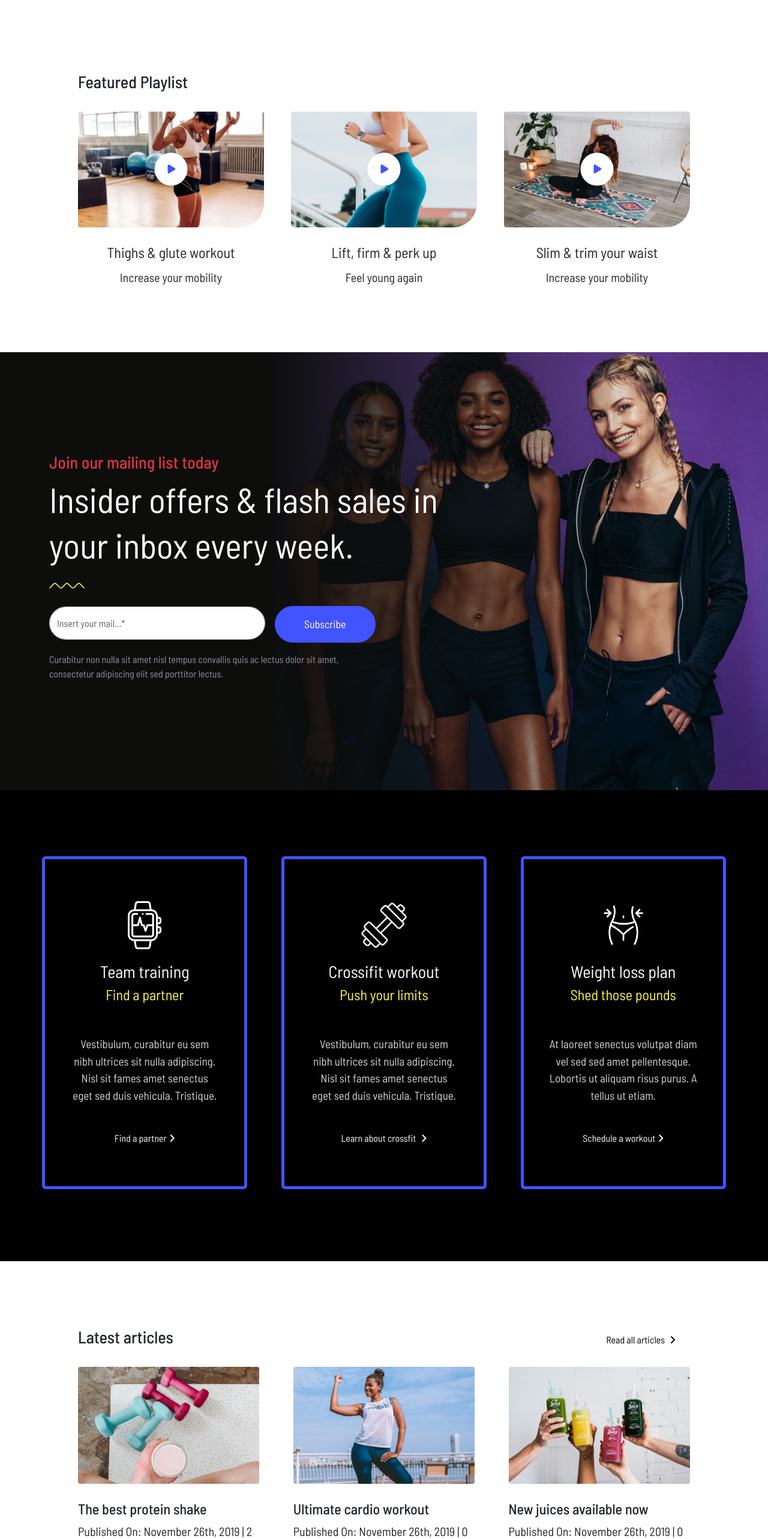
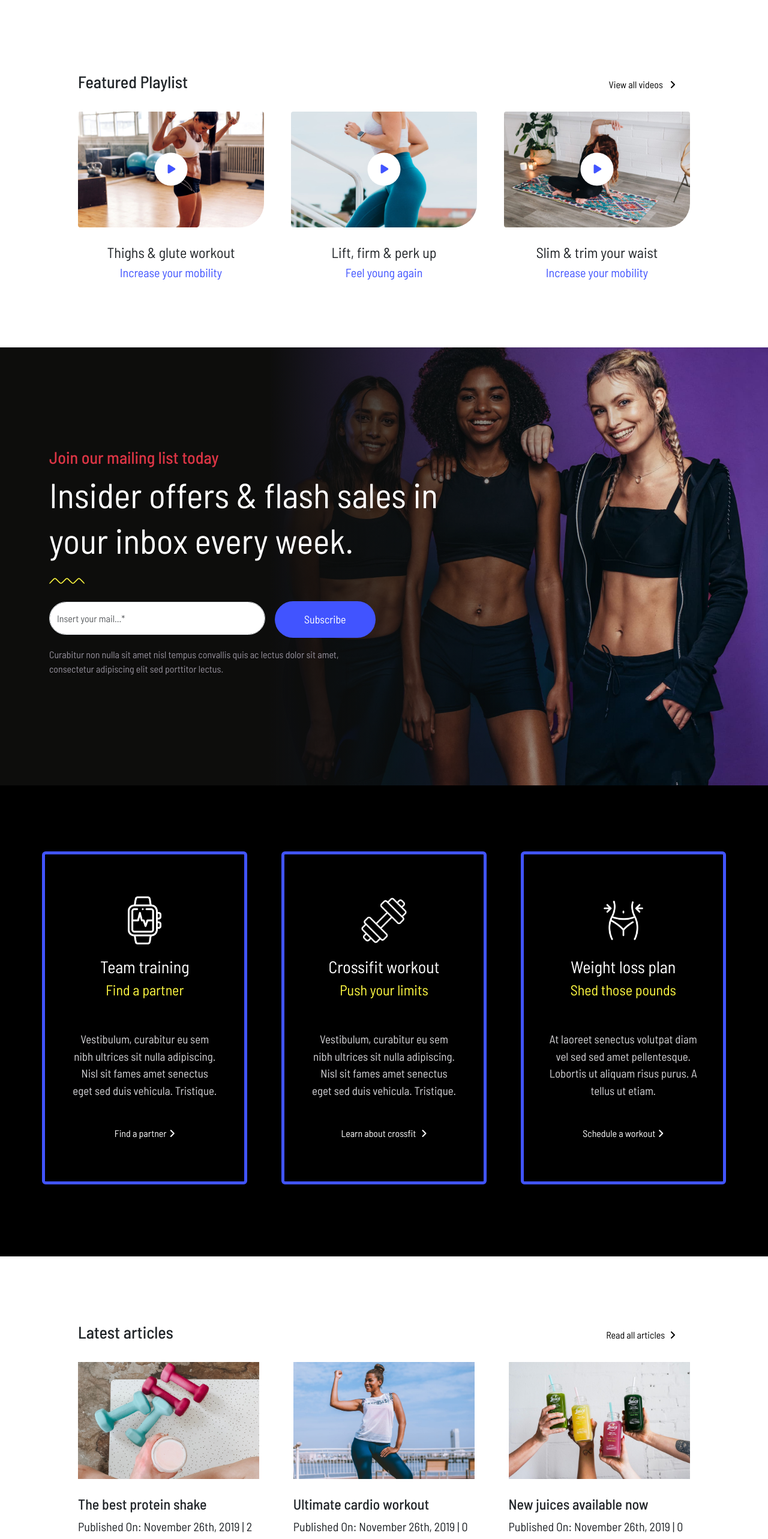
Before and after one commit to emanuele-pogliari/proj-html-vuejs, a Vue app: page / in a window 1280 px wide. Shown: the part 2760-5325 px from the top of the page at 60% size. Built offline with nearby package versions, Linux system fonts and the light colour scheme.

Commit message:
minor style changes

```diff
--- a/index.html
+++ b/index.html
@@ -10,7 +10,7 @@
   <link
     href="https://fonts.googleapis.com/css2?family=Barlow+Semi+Condensed:ital,wght@0,100;0,200;0,300;0,400;0,500;0,600;0,700;0,800;0,900;1,100;1,200;1,300;1,400;1,500;1,600;1,700;1,800;1,900&display=swap"
     rel="stylesheet">
-  <title>Vite + Vue</title>
+  <title>Avada Fitness</title>
 </head>
 
 <body>
--- a/src/components/AppArticles.vue
+++ b/src/components/AppArticles.vue
@@ -21,7 +21,9 @@ export default{
                 </div>
             </div>
             <div class="single-article position-relative">
-                <img class="img-fluid" src="/images/blog1-2x.jpg" alt="">
+                <div class="img-container">
+                    <img class="img-fluid" src="/images/blog1-2x.jpg" alt="">
+                </div>
                 <div class="text-box d-flex flex-column mt-4">
                     <p class="article-title mb-1 fs-4">Ultimate cardio workout</p>
                     <small class="sub-text fs-5">Published On: November 26th, 2019 | 0 Comments</small>
@@ -51,10 +53,12 @@ export default{
 
     .single-article{
         width: calc(100% / 3 - 25px * 3 / 2);
-        img{
-        border-radius: 4px;
+
+    .img-container {
+        position: relative;
         overflow: hidden;
-        }
+    }
+
 
         .article-title{
             font-weight: 500;
--- a/src/components/AppFeatures.vue
+++ b/src/components/AppFeatures.vue
@@ -38,7 +38,7 @@ export default{
             <div class="card-feat position-relative p-0">
                 <div class="overlay">
                 <img class="img-fluid img-card" src="/images/box3-2x.jpg" alt="">
-            </div>
+                </div>
                 <div class="my-text-wrap position-absolute bottom-0 left-0">
                     <div class="mb-1">
                     <img class="img-fluid mx-auto separator-w" src="/images/separator-white.png" alt="">
--- a/src/components/AppTraining.vue
+++ b/src/components/AppTraining.vue
@@ -11,7 +11,7 @@ export default{
             <div class="single-card rounded-2  text-center">
             <div class="card-wrapper">
                 <div class="mb-3 mx-auto my-icon">
-                    <img class="img-fluid w-100 h-100" src="/public/images/smartwatch.png" alt="">
+                    <img class="img-fluid w-100 h-100" src="/images/smartwatch.png" alt="">
                 </div>
                 <p class="mb-0 card-title">Team training</p>
                 <small class="sub-title">Find a partner</small>
@@ -21,7 +21,7 @@ export default{
         </div>
         <div class="single-card rounded-2 text-center">
             <div class="card-wrapper">
-            <div class="mb-3 mx-auto my-icon"><img class="img-fluid w-100 h-100" src="/public/images/gym.png" alt=""></div>
+            <div class="mb-3 mx-auto my-icon"><img class="img-fluid w-100 h-100" src="/images/gym.png" alt=""></div>
             <p class="mb-0 card-title">Crossifit workout</p>
             <small class="sub-title">Push your limits</small>
             <p class="my-text">Vestibulum, curabitur eu sem nibh ultrices sit nulla adipiscing. Nisl sit fames amet senectus eget sed duis vehicula. Tristique.</p>
@@ -31,7 +31,7 @@ export default{
         <div class="single-card rounded-2 text-center">
             <div class="card-wrapper">
             <div class="mb-3 mx-auto my-icon">
-                <img class="img-fluid w-100 h-100" src="/public/images/weight-loss.png" alt="">
+                <img class="img-fluid w-100 h-100" src="/images/weight-loss.png" alt="">
             </div>
             <p class="mb-0 card-title">Weight loss plan</p>
             <small class="sub-title">Shed those pounds</small>
--- a/src/components/AppVideos.vue
+++ b/src/components/AppVideos.vue
@@ -10,7 +10,7 @@ export default{
     <div class="row">
         <div class="col d-flex px-0 pb-4 justify-content-between align-items-center ">
             <h3>Featured Playlist</h3>
-            <a class="px-4 py-1">View all videos <i class="ms-2 fa-solid fa-angle-right"></i></a>
+            <a class="px-4 py-1 text-black">View all videos <i class="ms-2 fa-solid fa-angle-right"></i></a>
         </div>
         <div class="video-container p-0 justify-content-between ">
 
@@ -21,7 +21,7 @@ export default{
                 </div>
 
                 <div class="text-box text-center d-flex flex-column mt-4">
-                    <p class="mb-2 fs-4">Thighs & glute workout</p>
+                    <p class="text fs-4">Thighs & glute workout</p>
                     <small class="sub-text fs-5">Increase your mobility</small>
                 </div>
 
@@ -34,7 +34,7 @@ export default{
                 </div>
 
                 <div class="text-box text-center d-flex flex-column mt-4">
-                    <p class="mb-2 fs-4">Lift, firm & perk up</p>
+                    <p class="text fs-4">Lift, firm & perk up</p>
                     <small class="sub-text fs-5">Feel young again</small>
                 </div>
             </div>
@@ -46,7 +46,7 @@ export default{
                 </div>
 
                 <div class="text-box text-center d-flex flex-column mt-4">
-                    <p class="mb-2 fs-4">Slim & trim your waist</p>
+                    <p class="text fs-4">Slim & trim your waist</p>
                     <small class="sub-text fs-5">Increase your mobility</small>
                 </div>
             </div>
@@ -76,6 +76,13 @@ export default{
             border-bottom-right-radius: 40px;
             overflow: hidden;
         }
+        .text{
+        margin-bottom:0;
+    }
+    .sub-text{
+        color: $color4;
+
+    }
     }
 
     .play-btn-small{
@@ -84,6 +91,8 @@ export default{
         transform: translate(-50%,-50%);
     }
 
+
+
     }
 }
 </style>
```
